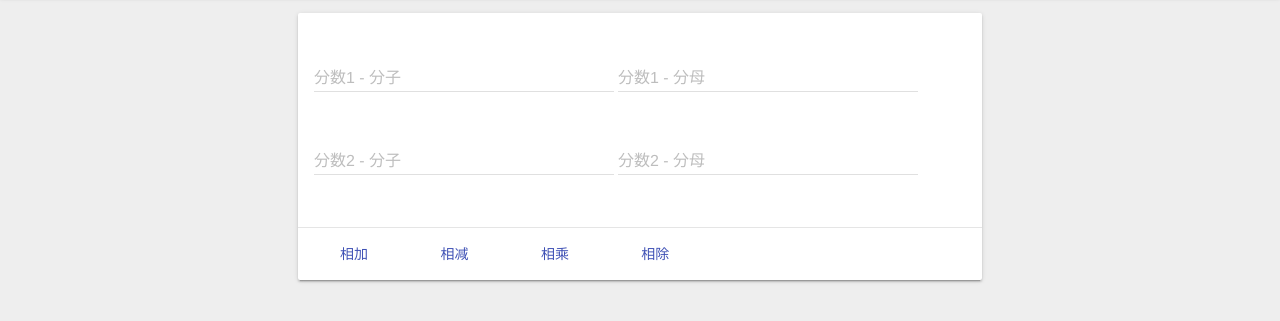
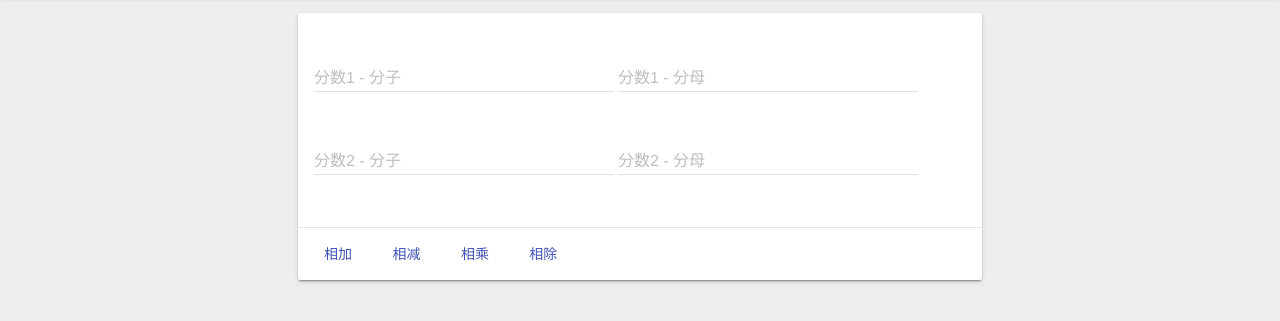
Before and after one commit to chenjunyu19/Fraction-Calculator, a plain HTML site: page index.html in a window 1280 px wide. Shown: the part 67-388 px from the top of the page. Drawn offline with nearby package versions, Linux system fonts and the light colour scheme.

Commit message:
将运算按钮从 a 链接换成 button 按钮

```diff
--- a/index.html
+++ b/index.html
@@ -52,10 +52,10 @@
               </p>
             </div>
             <div class="mdl-card__actions mdl-card--border">
-              <a class="mdl-button mdl-button--colored mdl-js-button mdl-js-ripple-effect" onclick="calc(1);">相加</a>
-              <a class="mdl-button mdl-button--colored mdl-js-button mdl-js-ripple-effect" onclick="calc(2);">相减</a>
-              <a class="mdl-button mdl-button--colored mdl-js-button mdl-js-ripple-effect" onclick="calc(3);">相乘</a>
-              <a class="mdl-button mdl-button--colored mdl-js-button mdl-js-ripple-effect" onclick="calc(4);">相除</a>
+              <button class="mdl-button mdl-button--colored mdl-js-button mdl-js-ripple-effect" onclick="calc(1);">相加</button>
+              <button class="mdl-button mdl-button--colored mdl-js-button mdl-js-ripple-effect" onclick="calc(2);">相减</button>
+              <button class="mdl-button mdl-button--colored mdl-js-button mdl-js-ripple-effect" onclick="calc(3);">相乘</button>
+              <button class="mdl-button mdl-button--colored mdl-js-button mdl-js-ripple-effect" onclick="calc(4);">相除</button>
             </div>
           </div>
         </div>
```
